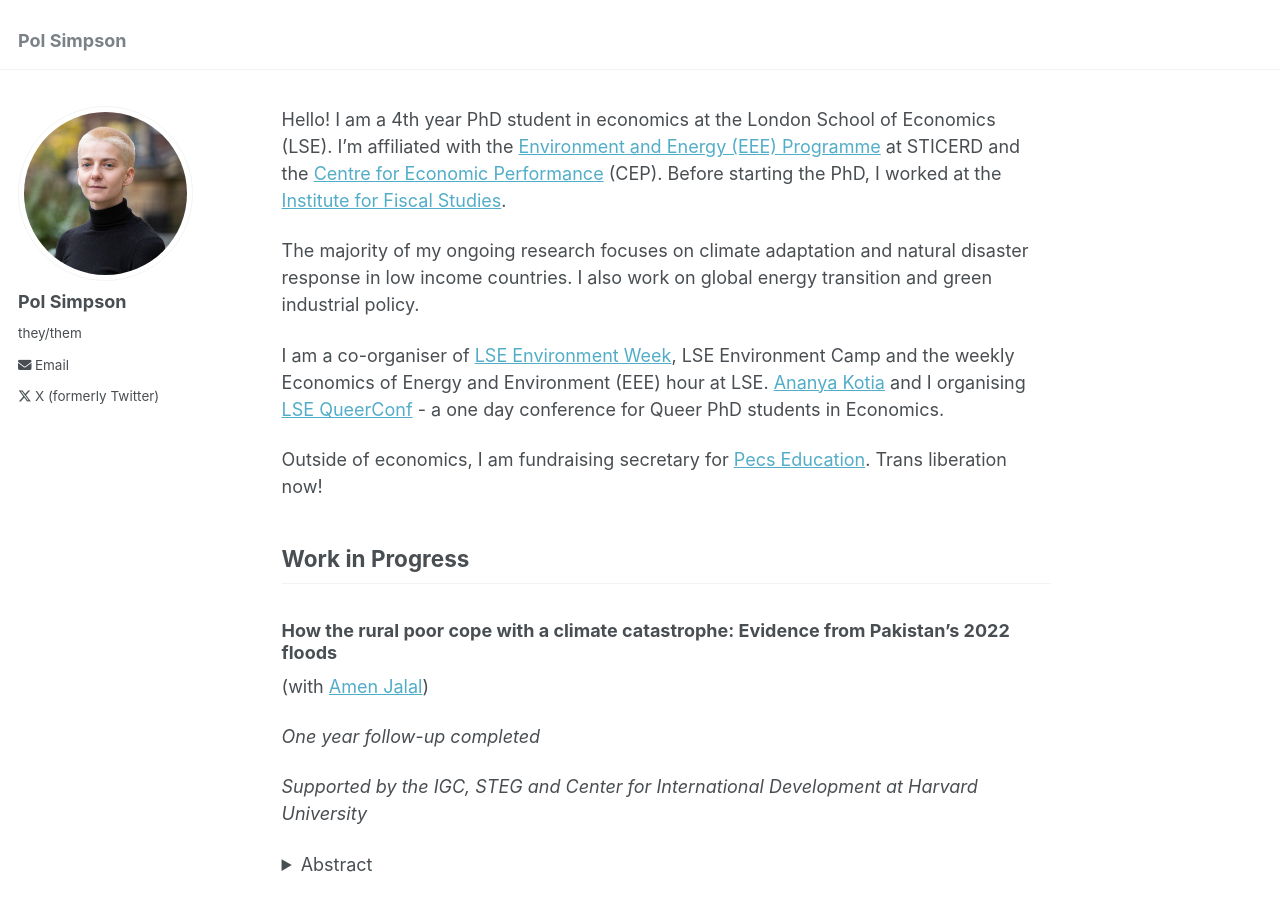
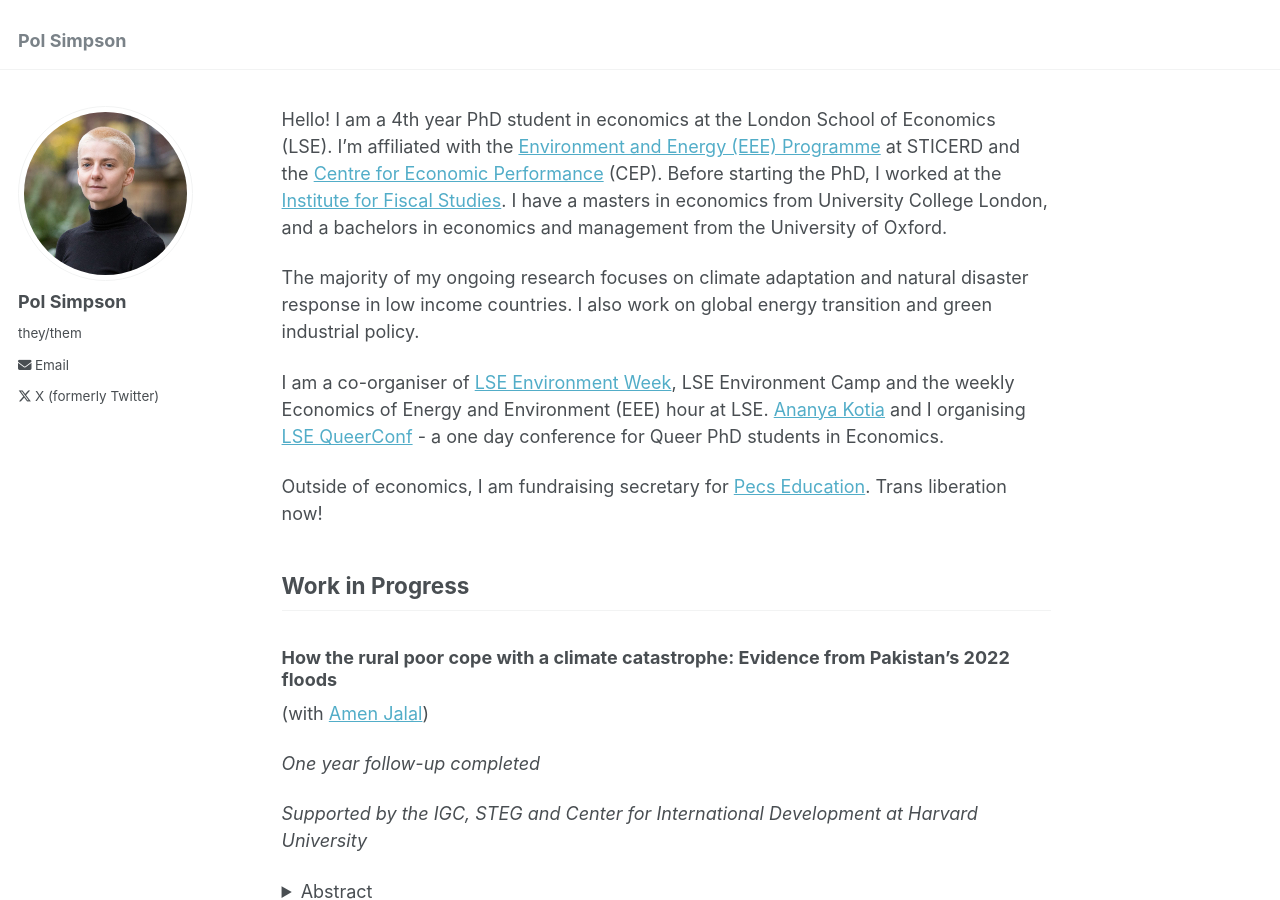
Before and after one commit to polsimpson/polsimpson.github.io, a Jekyll site: the page built from _pages/about.md, in a window 1280 px wide and 900 px high. Built offline with Jekyll 4.4.1, drawn with Linux system fonts in a browser that asks for light colours.

Commit message:
Update about.md

```diff
--- a/_pages/about.md
+++ b/_pages/about.md
@@ -7,7 +7,7 @@ redirect_from:
   - /about.html
 ---
 
-Hello! I am a 4th year PhD student in economics at the London School of Economics (LSE). I'm affiliated with the [Environment and Energy (EEE) Programme](https://sticerd.lse.ac.uk/_new/our-work/economics-of-environment-and-energy/) at STICERD and the [Centre for Economic Performance](https://cep.lse.ac.uk/_new/people/person.asp?id=11236#:~:text=Pol%20Simpson%20is%20a%20PhD,the%20Institute%20for%20Fiscal%20Studies.) (CEP). Before starting the PhD, I worked at the [Institute for Fiscal Studies](https://ifs.org.uk).
+Hello! I am a 4th year PhD student in economics at the London School of Economics (LSE). I'm affiliated with the [Environment and Energy (EEE) Programme](https://sticerd.lse.ac.uk/_new/our-work/economics-of-environment-and-energy/) at STICERD and the [Centre for Economic Performance](https://cep.lse.ac.uk/_new/people/person.asp?id=11236#:~:text=Pol%20Simpson%20is%20a%20PhD,the%20Institute%20for%20Fiscal%20Studies.) (CEP). Before starting the PhD, I worked at the [Institute for Fiscal Studies](https://ifs.org.uk). I have a masters in economics from University College London, and a bachelors in economics and management from the University of Oxford.
 
 The majority of my ongoing research focuses on climate adaptation and natural disaster response in low income countries. I also work on global energy transition and green industrial policy.
 
```
